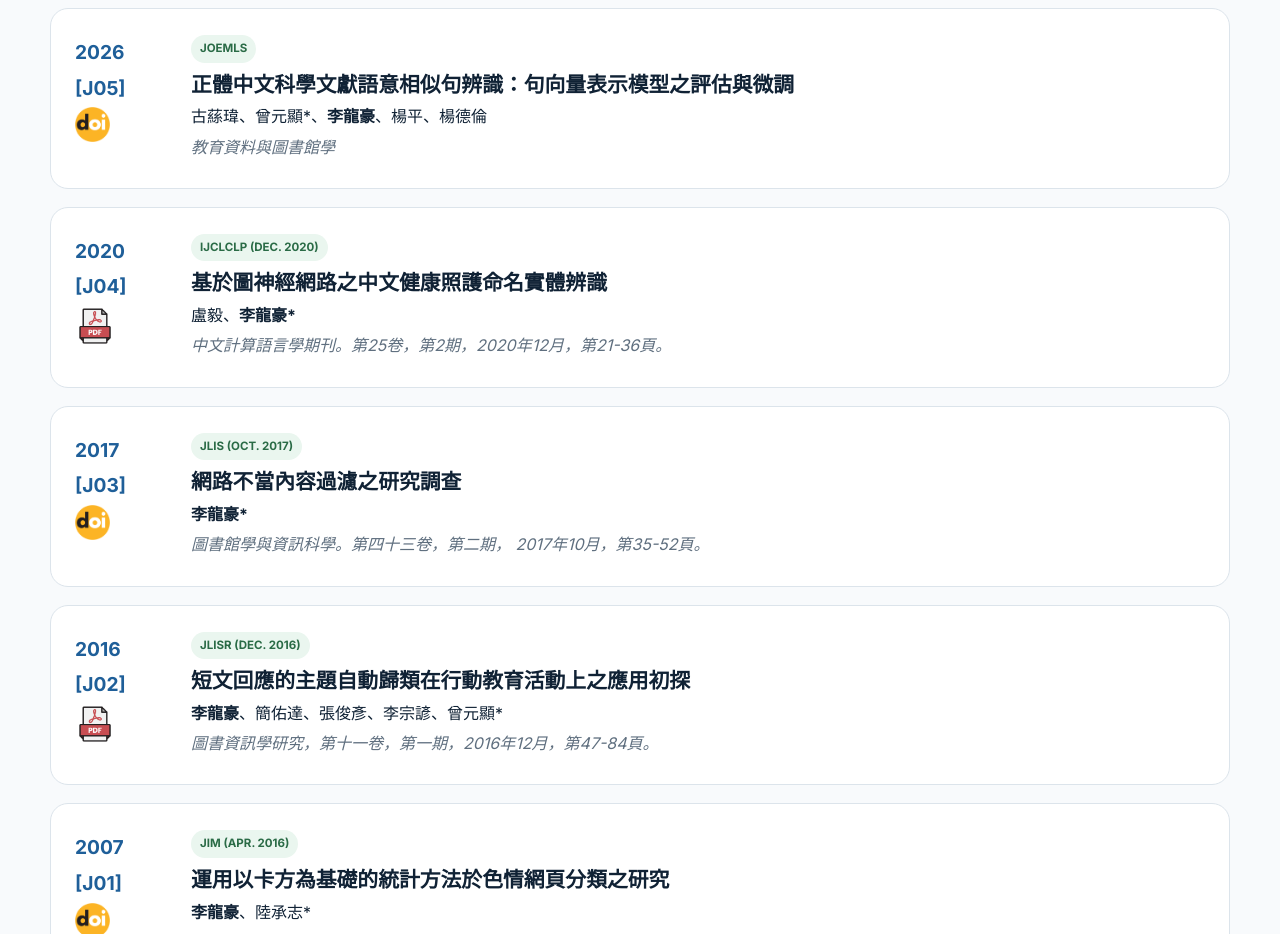
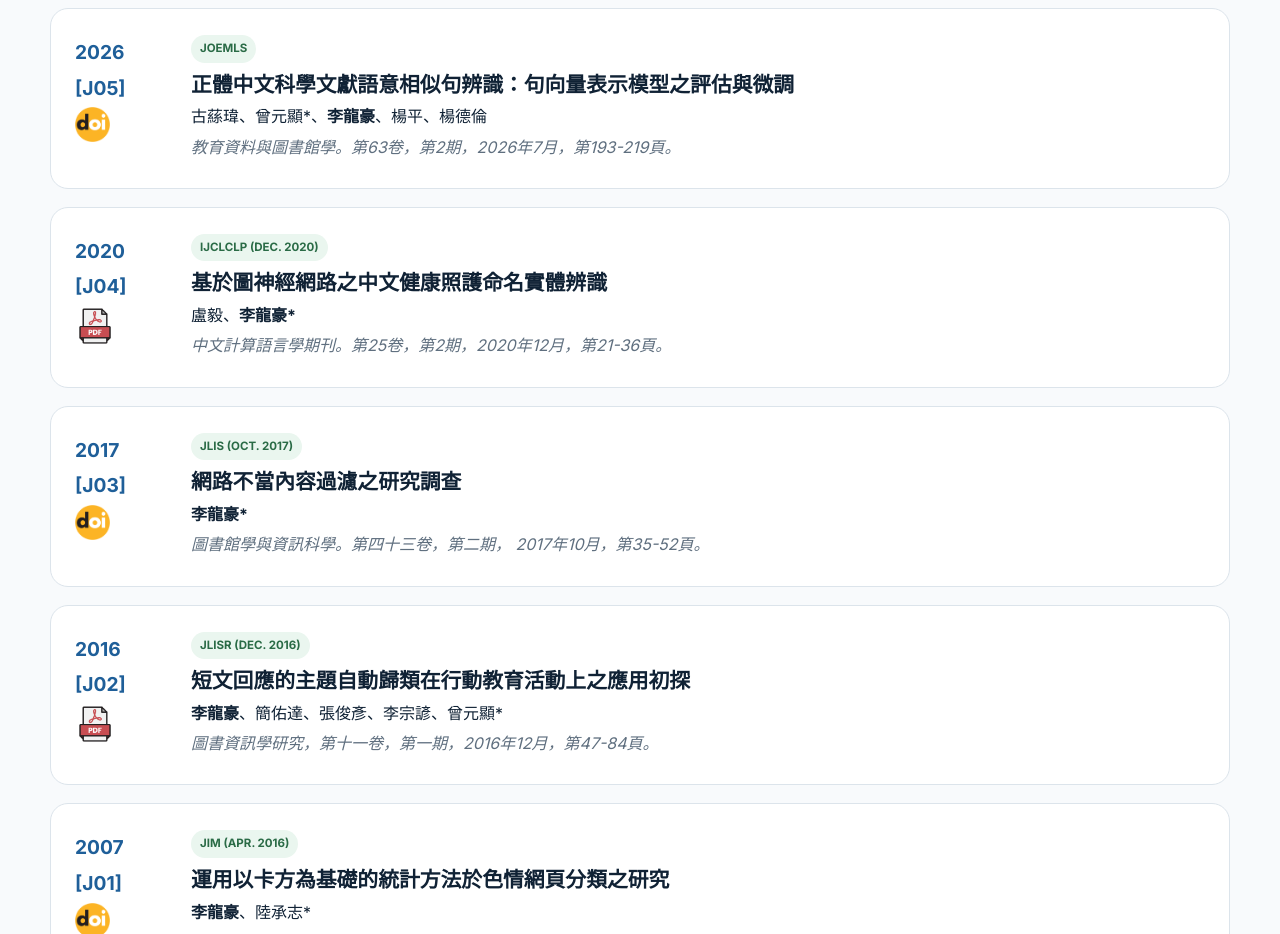
Before and after one commit to lunghaolee/lunghaolee.github.io, a plain HTML site: page publications.html in a window 1280 px wide. Shown: the part 5760-6694 px from the top of the page. Drawn offline with Linux system fonts and the light colour scheme.

Commit message:
Add files via upload

```diff
--- a/publications.html
+++ b/publications.html
@@ -313,7 +313,7 @@
       <div><span class="pub-badge journal">JoEMLS</span>
         <h3>正體中文科學文獻語意相似句辨識：句向量表示模型之評估與微調</h3>
         <p>古蕬瑋、曾元顯*、<strong>李龍豪</strong>、楊平、楊德倫</p>
-        <p class="venue">教育資料與圖書館學</p>
+        <p class="venue">教育資料與圖書館學。第63卷，第2期，2026年7月，第193-219頁。</p>
       </div>
     </article>
 
```
